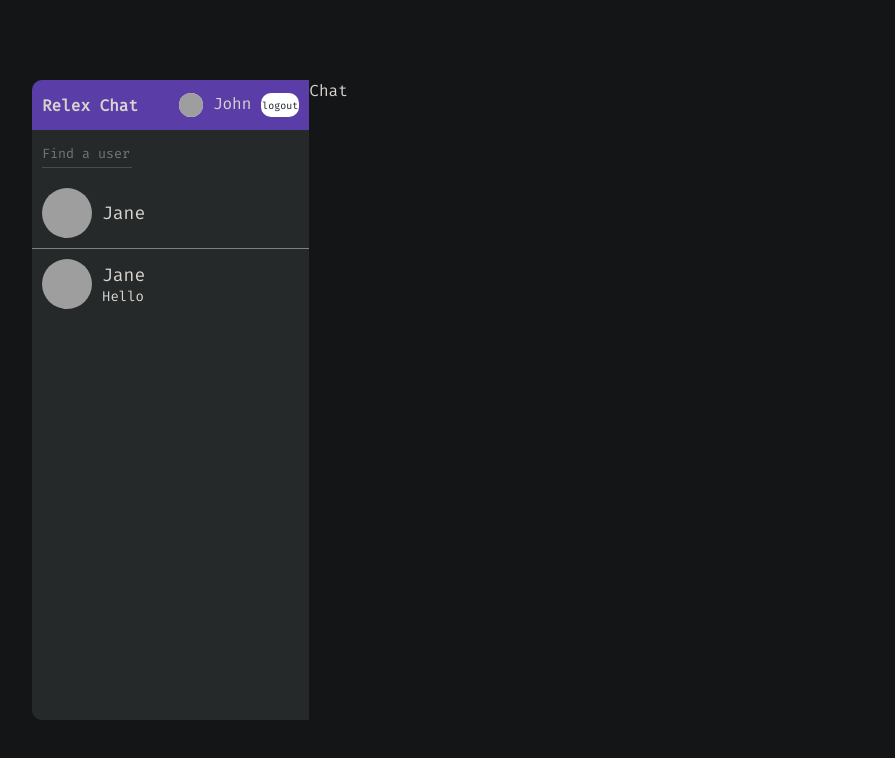
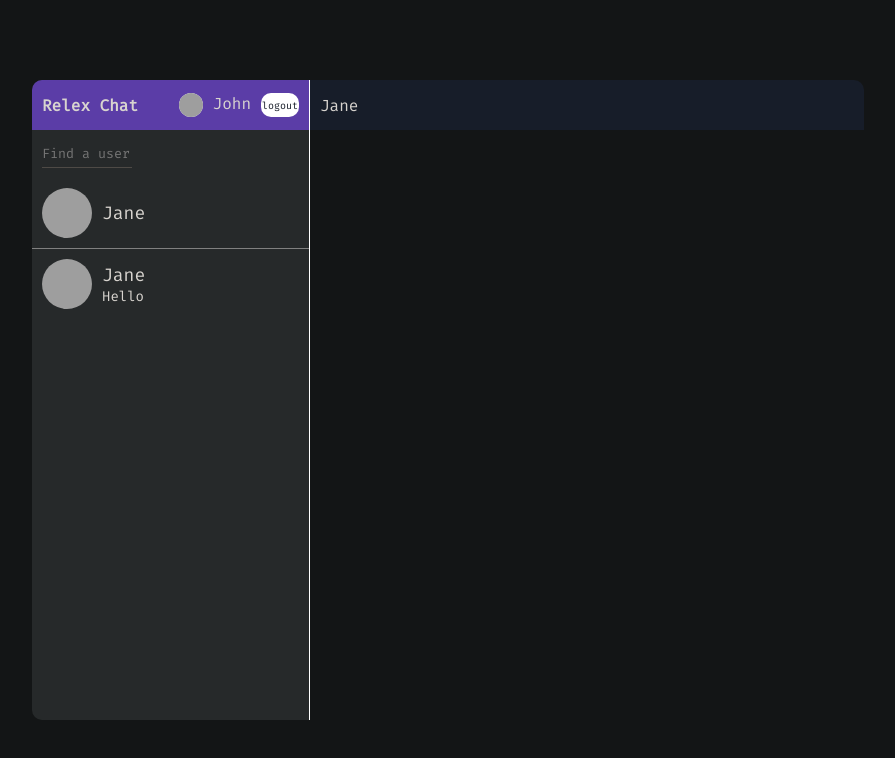
Before and after one commit to DragonRomeo/messenger, a React (Vite) app: page / in a window 1280 px wide. Shown: the top 758 px of the page, without its empty margins (192-1087 px from the left). Built offline with nearby package versions, Linux system fonts and the light colour scheme; grey boxes are pictures that could not be loaded.

Commit message:
feat: add Chat component

```diff
--- a/src/components/Chat/Chat.module.scss
+++ b/src/components/Chat/Chat.module.scss
@@ -1,3 +1,15 @@
+@use '/src/assets/styles/variables.scss' as *;
+
 .chat {
   flex: 2;
 }
+
+.chat_info {
+  height: 50px;
+  background-color: $color-base-dark;
+  display: flex;
+  align-items: center;
+  justify-content: flex-start;
+  padding: 10px;
+  color: $darkreader-neutral-text;
+}
--- a/src/components/Chat/Chat.tsx
+++ b/src/components/Chat/Chat.tsx
@@ -1,5 +1,12 @@
 import style from './Chat.module.scss';
 
 export const Chat = () => {
-  return <div className={style.chat}>Chat</div>;
+  return (
+    <div className={style.chat}>
+      <div className={style.chat_info}>
+        <span>Jane</span>
+        <div className={style.chat_icons}></div>
+      </div>
+    </div>
+  );
 };
--- a/src/components/Sidebar/Sidebar.module.scss
+++ b/src/components/Sidebar/Sidebar.module.scss
@@ -2,6 +2,6 @@
 
 .sidebar {
   flex: 1;
-//   border-right: 1px solid white;
+  border-right: 1px solid white;
   background-color: $darkreader-bg2;
 }
```
